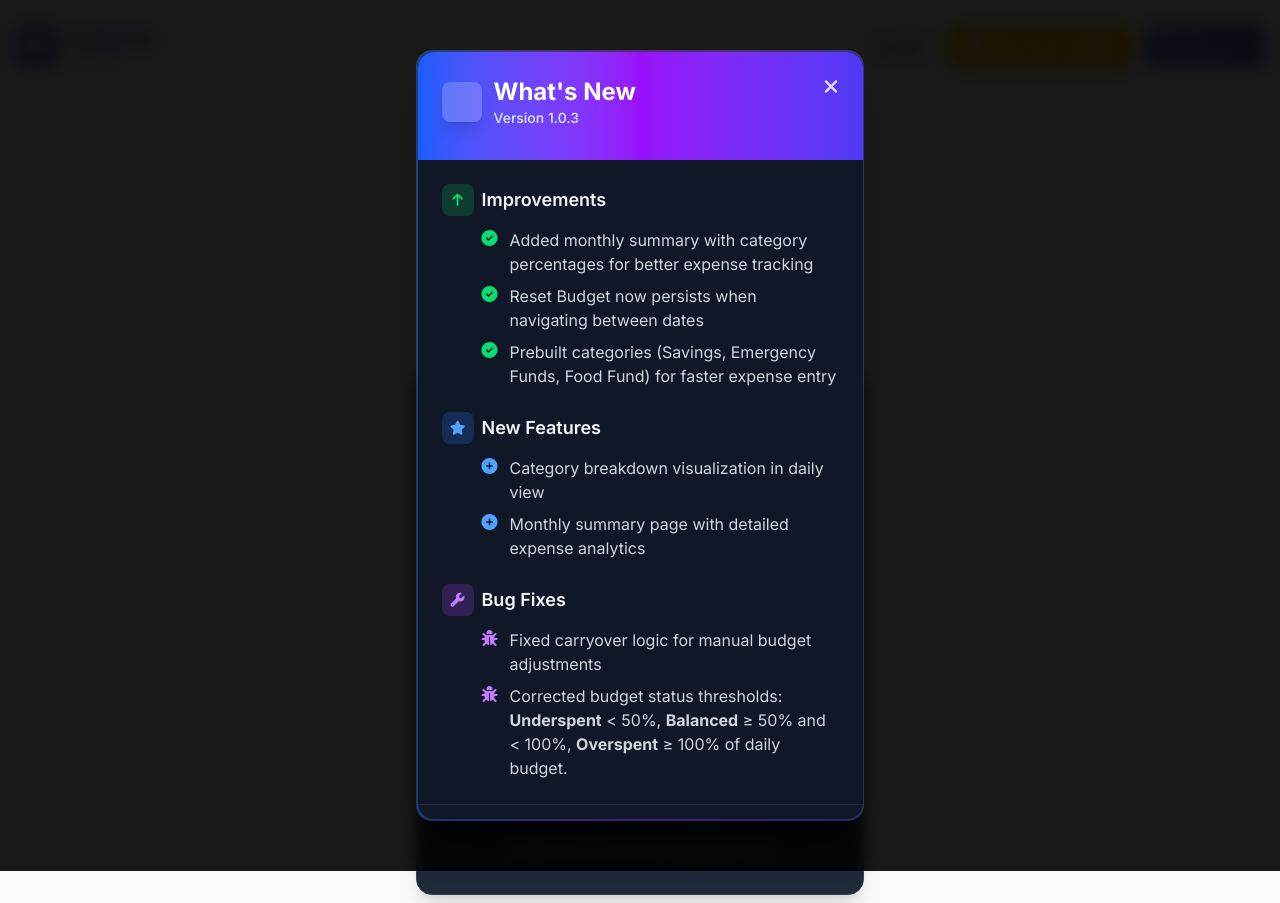
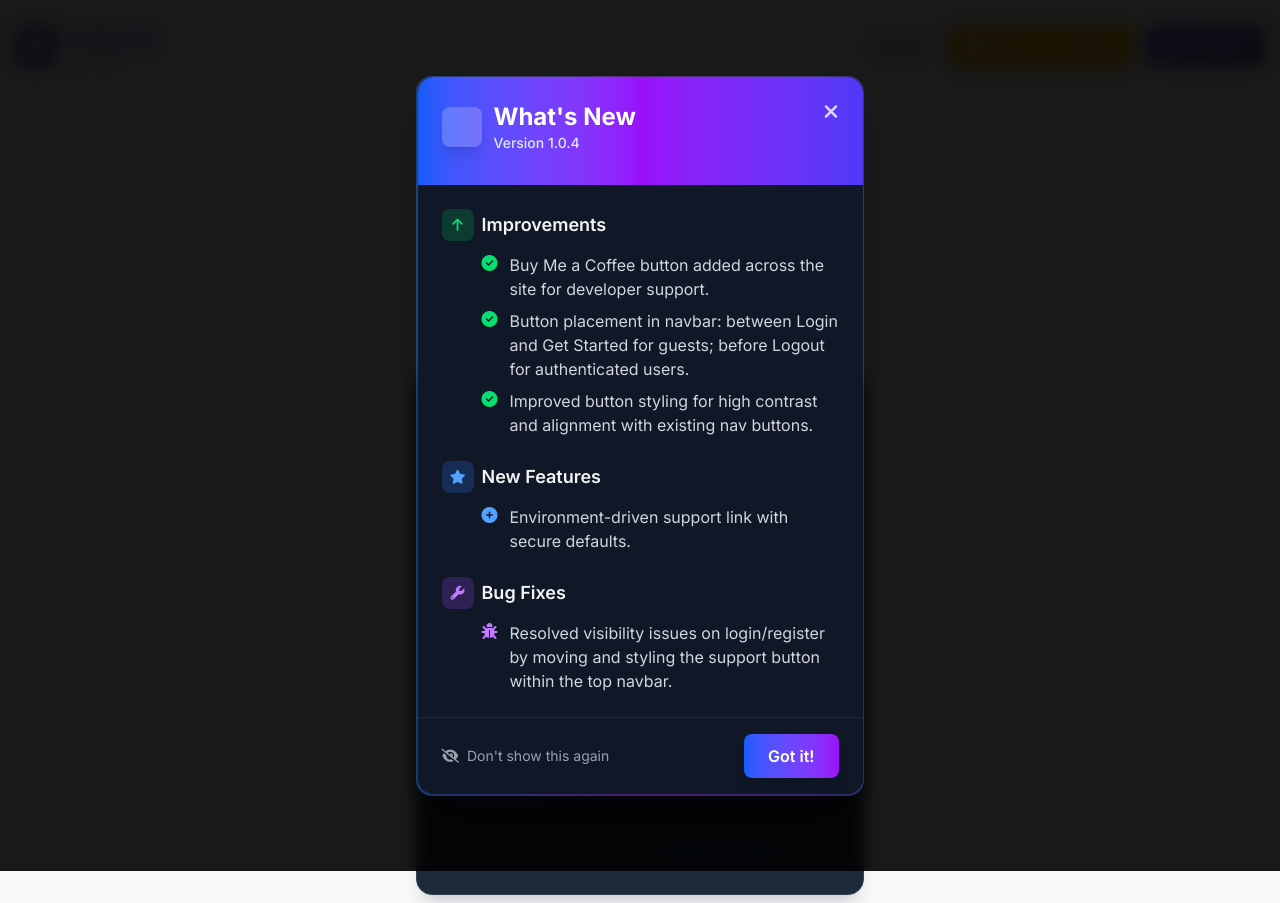
Before and after one commit to Kzu0-afk/ledgerly-web, a Django app: page /login/ in a window 1280 px wide. Run offline with Django 5.2, Linux system fonts and the light colour scheme; style sheets or scripts are compiled from the project's sources; some libraries are stand-ins or nearby versions.

Commit message:
Feature(Login): Update patch version to 1.0.4 and modify patch notes in login template, including new features and resolved issues for improved user experience.

```diff
--- a/ledger/templates/auth/login.html
+++ b/ledger/templates/auth/login.html
@@ -6,7 +6,7 @@
 <div class="min-h-screen flex items-center justify-center px-4 py-8">
   <div class="w-full max-w-md space-y-8 animate-slide-in-up">
     {# Patch Notes Modal - Discord-inspired Design #}
-      {% with current_patch_version='1.0.3' %}
+      {% with current_patch_version='1.0.4' %}
     {% if request.session.patch_notes_hidden_version != current_patch_version %}
     <div id="patch-notes" class="fixed inset-0 bg-black/90 backdrop-blur-sm flex items-center justify-center z-50 p-4 animate-fade-in">
       <div class="w-full max-w-md rounded-2xl shadow-2xl animate-slide-in-up">
@@ -45,15 +45,15 @@
             <div class="space-y-2 pl-10">
               <div class="flex items-start gap-3 text-gray-300">
                 <i class="fas fa-check-circle text-green-400 mt-0.5"></i>
-                <span>Added monthly summary with category percentages for better expense tracking</span>
+                <span>Buy Me a Coffee button added across the site for developer support.</span>
               </div>
               <div class="flex items-start gap-3 text-gray-300">
                 <i class="fas fa-check-circle text-green-400 mt-0.5"></i>
-                <span>Reset Budget now persists when navigating between dates</span>
+                <span>Button placement in navbar: between Login and Get Started for guests; before Logout for authenticated users.</span>
               </div>
               <div class="flex items-start gap-3 text-gray-300">
                 <i class="fas fa-check-circle text-green-400 mt-0.5"></i>
-                <span>Prebuilt categories (Savings, Emergency Funds, Food Fund) for faster expense entry</span>
+                <span>Improved button styling for high contrast and alignment with existing nav buttons.</span>
               </div>
             </div>
           </div>
@@ -69,11 +69,7 @@
             <div class="space-y-2 pl-10">
               <div class="flex items-start gap-3 text-gray-300">
                 <i class="fas fa-plus-circle text-blue-400 mt-0.5"></i>
-                <span>Category breakdown visualization in daily view</span>
-              </div>
-              <div class="flex items-start gap-3 text-gray-300">
-                <i class="fas fa-plus-circle text-blue-400 mt-0.5"></i>
-                <span>Monthly summary page with detailed expense analytics</span>
+                <span>Environment-driven support link with secure defaults.</span>
               </div>
             </div>
           </div>
@@ -89,11 +85,7 @@
             <div class="space-y-2 pl-10">
               <div class="flex items-start gap-3 text-gray-300">
                 <i class="fas fa-bug text-purple-400 mt-0.5"></i>
-                <span>Fixed carryover logic for manual budget adjustments</span>
-              </div>
-              <div class="flex items-start gap-3 text-gray-300">
-                <i class="fas fa-bug text-purple-400 mt-0.5"></i>
-                <span>Corrected budget status thresholds: <strong>Underspent</strong> &lt; 50%, <strong>Balanced</strong> ≥ 50% and &lt; 100%, <strong>Overspent</strong> ≥ 100% of daily budget.</span>
+                <span>Resolved visibility issues on login/register by moving and styling the support button within the top navbar.</span>
               </div>
             </div>
           </div>
--- a/theme/templates/base.html
+++ b/theme/templates/base.html
@@ -195,7 +195,7 @@
                     <a href="/" class="text-xl font-bold bg-gradient-to-r from-blue-600 to-purple-600 bg-clip-text text-transparent hover:from-purple-600 hover:to-blue-600 transition-all duration-300">
                         Ledgerly
                     </a>
-                    <p class="text-xs text-gray-500 dark:text-gray-400">ver. 1.0.3</p>
+                    <p class="text-xs text-gray-500 dark:text-gray-400">ver. 1.0.4</p>
                 </div>
             </div>
             <div class="flex items-center gap-4">
```
